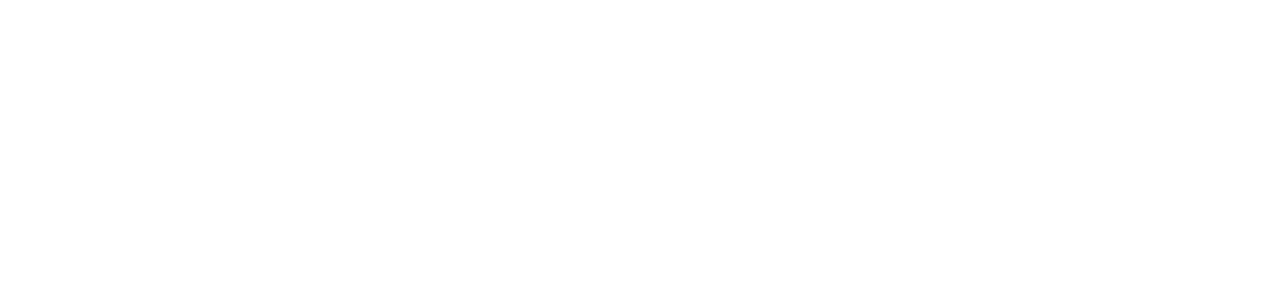
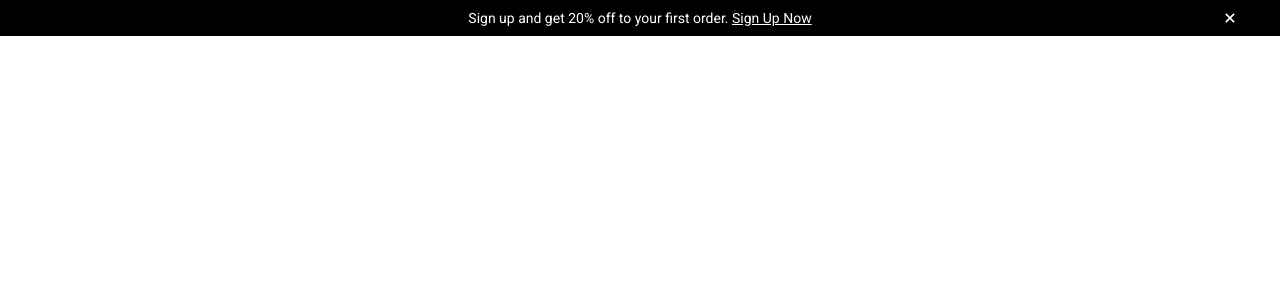
Before and after one commit to trishacapitle/clothing-ecommerce-frontend, a React (Vite) app: page / in a window 1280 px wide. Shown: the top 300 px of the page. Built offline with nearby package versions, Linux system fonts and the light colour scheme; a web font is replaced by a local one.

Commit message:
feat: attach discount tab component

```diff
--- a/src/App.jsx
+++ b/src/App.jsx
@@ -1,10 +1,10 @@
+import DiscountTab from "./components/DiscountTab"
 
-function App() {
-
+const App = () => {
   return (
-    <>
-
-    </>
+    <main>
+      <DiscountTab  />
+    </main>
   )
 }
 
```
